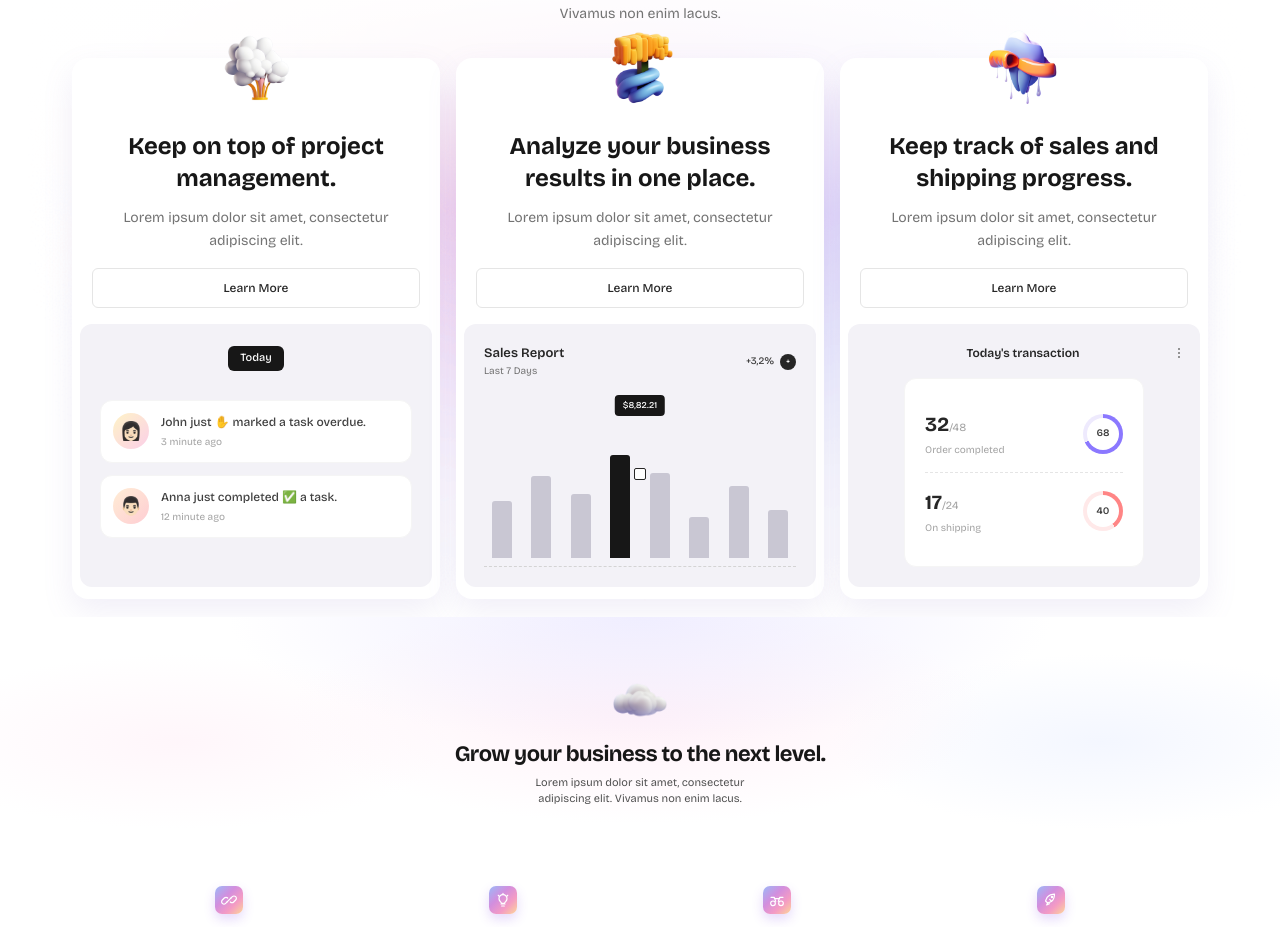
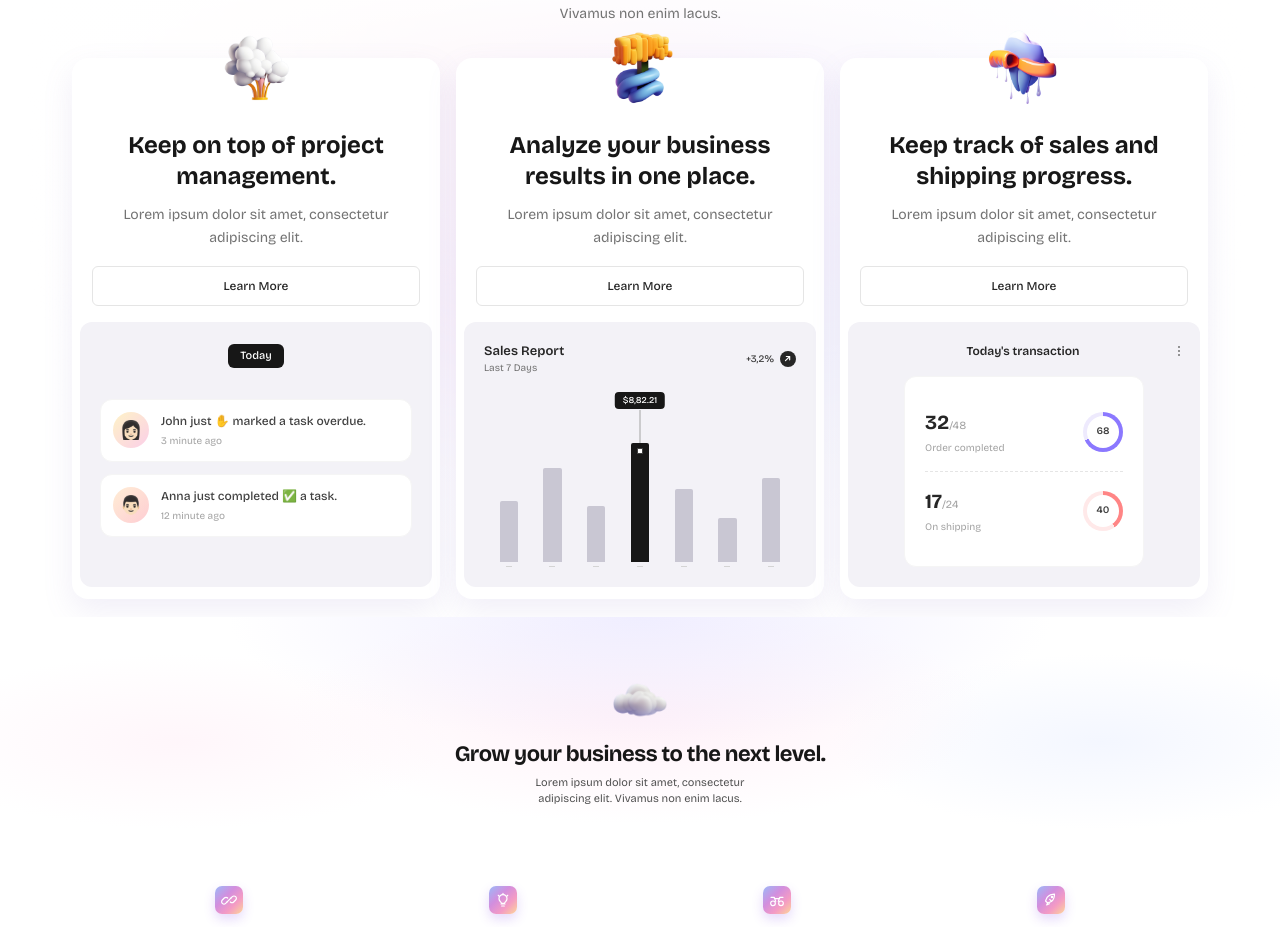
Before and after one commit to priyansh-kevalon/Otake-Website-Design, a React (Vite) app in the folder Otake-Frontend/: page / in a window 1280 px wide. Shown: the part 1541-2468 px from the top of the page. Built offline with nearby package versions, Linux system fonts and the light colour scheme.

Commit message:
style: update drop shadow in Hero section and adjust background gradient for improved aesthetics

```diff
--- a/Otake-Frontend/src/components/sections/Hero.jsx
+++ b/Otake-Frontend/src/components/sections/Hero.jsx
@@ -138,7 +138,7 @@ function Hero() {
                 <img
                   src="/images/hero-character.png"
                   alt="3D cartoon character with purple headphones jumping"
-                  className="relative z-10 h-auto w-full object-contain drop-shadow-[0_40px_60px_rgba(30,8,25,0.9)]"
+                  className="relative z-10 h-auto w-full object-contain drop-shadow-[0_18px_26px_rgba(30,8,25,0.16)]"
                 />
 
                 <img
--- a/Otake-Frontend/src/components/sections/ProductFeatures.jsx
+++ b/Otake-Frontend/src/components/sections/ProductFeatures.jsx
@@ -38,13 +38,12 @@ function TaskDashboard() {
 function AnalyticsDashboard() {
   const bars = [
     { h: 35, tone: 'bg-[#c9c7d3]' },
-    { h: 50, tone: 'bg-[#c9c7d3]' },
-    { h: 39, tone: 'bg-[#c9c7d3]' },
-    { h: 63, tone: 'bg-neutral-900' },
-    { h: 52, tone: 'bg-[#c9c7d3]' },
+    { h: 54, tone: 'bg-[#c9c7d3]' },
+    { h: 32, tone: 'bg-[#c9c7d3]' },
+    { h: 68, tone: 'bg-neutral-900', highlighted: true },
+    { h: 42, tone: 'bg-[#c9c7d3]' },
     { h: 25, tone: 'bg-[#c9c7d3]' },
-    { h: 44, tone: 'bg-[#c9c7d3]' },
-    { h: 29, tone: 'bg-[#c9c7d3]' },
+    { h: 48, tone: 'bg-[#c9c7d3]' },
   ]
 
   return (
@@ -56,24 +55,40 @@ function AnalyticsDashboard() {
         </div>
         <div className="flex items-center gap-1.5">
           <span className="text-[10px] font-medium text-neutral-700">+3,2%</span>
-          <span className="flex h-4 w-4 items-center justify-center rounded-full bg-neutral-800 text-[9px] text-white" aria-hidden="true">
-            +
+          <span className="flex h-4 w-4 items-center justify-center rounded-full bg-neutral-800 text-white" aria-hidden="true">
+            <svg viewBox="0 0 12 12" className="h-2.5 w-2.5" fill="none">
+              <path d="M3 8 8 3M4 3h4v4" stroke="currentColor" strokeWidth="1.4" strokeLinecap="round" strokeLinejoin="round" />
+            </svg>
           </span>
         </div>
       </div>
 
-      <div className="relative mt-4 flex min-h-[112px] flex-1 items-end justify-between gap-2 border-b border-dashed border-neutral-300 px-2 pb-2">
-        <span className="absolute left-1/2 top-0 z-10 -translate-x-1/2 rounded bg-neutral-900 px-2 py-1 text-[9px] font-medium text-white">
+      <div className="relative mx-auto mt-4 flex min-h-[112px] w-[90%] flex-1 items-end justify-between">
+        <span className="absolute left-1/2 top-0 z-10 -translate-x-1/2 rounded bg-neutral-900 px-2 py-1 text-[9px] font-medium leading-none text-white">
           $8,82.21
         </span>
+        <span
+          aria-hidden="true"
+          className="absolute left-1/2 top-[18px] -translate-x-1/2 border-l border-neutral-400"
+          style={{ bottom: `calc(68% + 5px)` }}
+        />
         {bars.map((bar, index) => (
           <span
             key={index}
-            className={`w-5 rounded-t-[3px] ${bar.tone}`}
-            style={{ height: `${bar.h}%` }}
-          />
+            className="relative h-full w-[6.5%]"
+            aria-hidden="true"
+          >
+            <span
+              className={`absolute bottom-[5px] left-0 w-full rounded-t-[2px] ${bar.tone}`}
+              style={{ height: `${bar.h}%` }}
+            >
+              {bar.highlighted && (
+                <span className="absolute left-1/2 top-[5px] h-1.5 w-1.5 -translate-x-1/2 border border-neutral-700 bg-white" />
+              )}
+            </span>
+            <span className="absolute bottom-0 left-1/2 w-1.5 -translate-x-1/2 border-b border-dashed border-neutral-300" />
+          </span>
         ))}
-        <span className="absolute bottom-1/2 left-1/2 z-10 h-3 w-3 -translate-x-1/2 rounded-sm border border-neutral-800 bg-white" />
       </div>
     </div>
   )
@@ -208,7 +223,7 @@ function ProductFeatures() {
           </p>
         </div>
 
-        <div className="mx-auto mt-14 grid w-full grid-cols-1 justify-items-center gap-4 md:grid-cols-2 xl:mt-8 xl:grid-cols-[repeat(3,368px)]">
+        <div className="mx-auto mt-14 grid w-full grid-cols-1 justify-items-center gap-4 md:grid-cols-3 xl:mt-8 xl:grid-cols-[repeat(3,368px)]">
           {FEATURES.map((feature) => (
             <article
               key={feature.key}
@@ -221,8 +236,8 @@ function ProductFeatures() {
                 {feature.icon}
               </span>
 
-              <div className="px-5 pb-4 pt-[72px] text-center">
-                <h3 className="text-[24px] font-bold leading-[1.35] text-neutral-900">
+              <div className="px-3 pb-4 pt-[72px] text-center xl:px-5">
+                <h3 className="text-[17px] font-bold leading-[1.3] text-neutral-900 sm:text-[18px] xl:text-[24px]">
                   {feature.heading}
                 </h3>
                 <p className="mt-3 text-[14px] leading-relaxed text-neutral-500">
--- a/Otake-Frontend/src/index.css
+++ b/Otake-Frontend/src/index.css
@@ -84,8 +84,9 @@
       #ffffff 0%,
       rgba(255, 255, 255, 0.98) 22%,
       rgba(255, 255, 255, 0.88) 34%,
-      rgba(255, 255, 255, 0.18) 50%,
-      rgba(255, 255, 255, 0) 68%
+      rgba(255, 255, 255, 0.82) 50%,
+      rgba(255, 255, 255, 0.65) 68%,
+      rgba(255, 255, 255, 0.65) 100%
     ),
     url('/images/d1fe3dc834f994ffc47862f9a88755386a7dcb6c (2).png');
   background-size: 100% 100%, cover;
```
